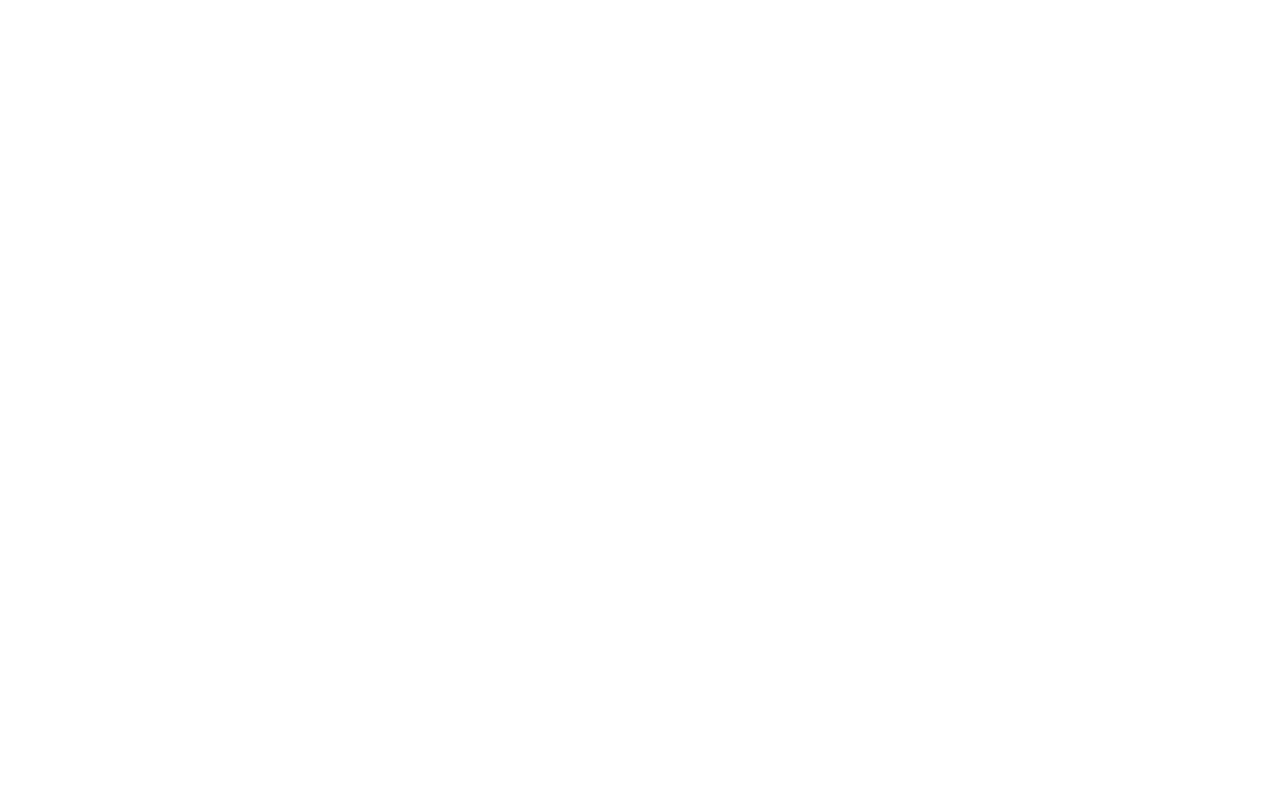
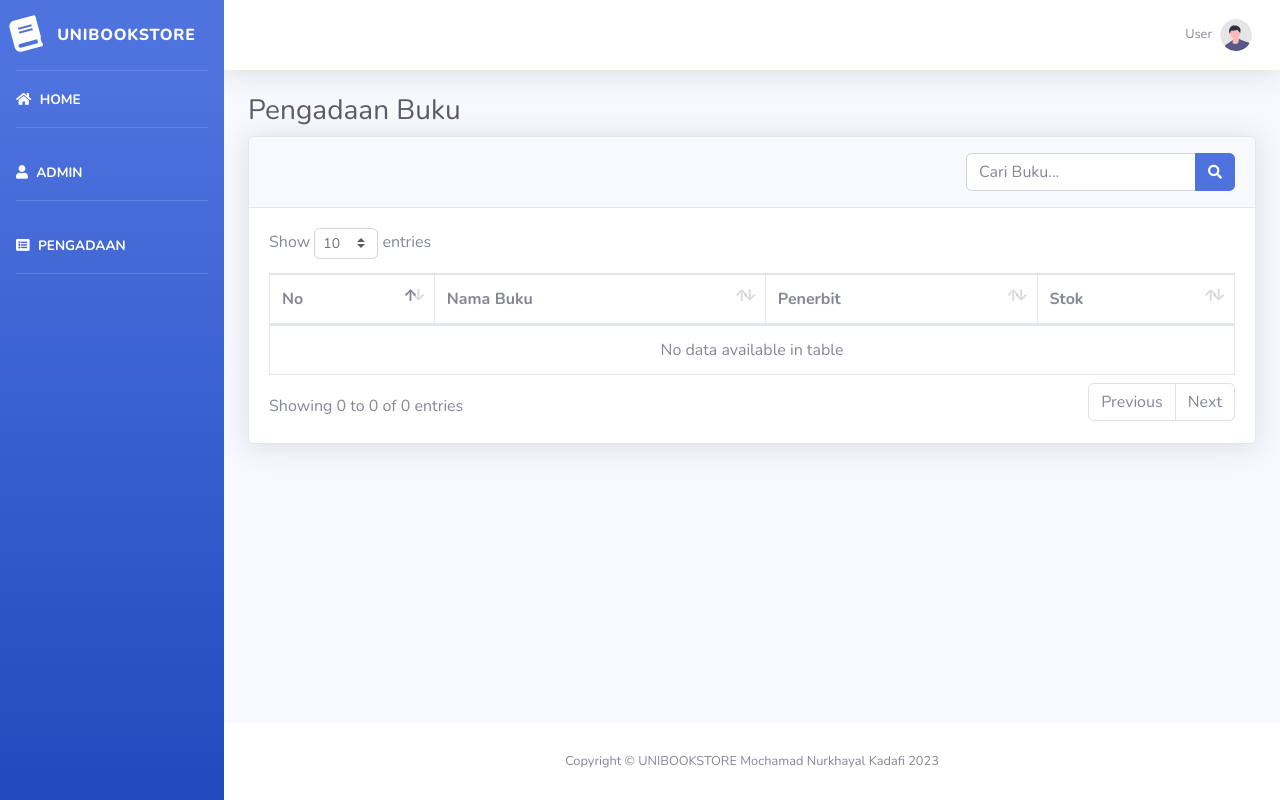
Before and after one commit to mnkadafi/UNIBOOKSTORE, a PHP site: page /pengadaan.php in a window 1280 px wide. Before the commit the page is empty. Run offline with PHP 8.4, Linux system fonts and the light colour scheme; data that the repository does not hold is empty.

Commit message:
update complete

```diff
--- a/navigation.php
+++ b/navigation.php
@@ -1,29 +1,3 @@
-<!DOCTYPE html>
-<html lang="en">
-
-<head>
-    <meta charset="utf-8">
-    <meta http-equiv="X-UA-Compatible" content="IE=edge">
-    <meta name="viewport" content="width=device-width, initial-scale=1, shrink-to-fit=no">
-    <meta name="description" content="">
-    <meta name="author" content="">
-
-    <title>
-        UNIBOOKSTORE
-    </title>
-
-    <!-- Custom fonts for this template-->
-    <link href="vendor/fontawesome-free/css/all.min.css" rel="stylesheet" type="text/css">
-    <link
-        href="https://fonts.googleapis.com/css?family=Nunito:200,200i,300,300i,400,400i,600,600i,700,700i,800,800i,900,900i"
-        rel="stylesheet">
-
-    <!-- Custom styles for this template-->
-    <link href="css/sb-admin-2.min.css" rel="stylesheet">
-    <link href="vendor/datatables/dataTables.bootstrap4.min.css" rel="stylesheet">
-
-</head>
-
 <body id="page-top">
 
     <!-- Page Wrapper -->
--- a/pengadaan.php
+++ b/pengadaan.php
@@ -0,0 +1,134 @@
+<?php include 'config.php' ?>
+
+<!DOCTYPE html>
+<html lang="en">
+
+<head>
+    <meta charset="utf-8">
+    <meta http-equiv="X-UA-Compatible" content="IE=edge">
+    <meta name="viewport" content="width=device-width, initial-scale=1, shrink-to-fit=no">
+    <meta name="description" content="">
+    <meta name="author" content="">
+
+    <title>
+        Halaman Pengadaan
+    </title>
+
+    <!-- Custom fonts for this template-->
+    <link href="vendor/fontawesome-free/css/all.min.css" rel="stylesheet" type="text/css">
+    <link
+        href="https://fonts.googleapis.com/css?family=Nunito:200,200i,300,300i,400,400i,600,600i,700,700i,800,800i,900,900i"
+        rel="stylesheet">
+
+    <!-- Custom styles for this template-->
+    <link href="css/sb-admin-2.min.css" rel="stylesheet">
+    <link href="vendor/datatables/dataTables.bootstrap4.min.css" rel="stylesheet">
+
+</head>
+
+<?php include 'navigation.php' ?>
+
+<!-- Begin Page Content -->
+<div class="container-fluid">
+
+    <!-- Page Heading -->
+    <h1 class="h3 mb-2 text-gray-800">Pengadaan Buku</h1>
+
+    <div class="card shadow mb-4">
+        <div class="card-header py-3">
+        <div class="row">
+            <div class="col-xl-12">
+                <div class="float-right">
+                <form action="pengadaan.php" method="post" class="d-none d-sm-inline-block form-inline mr-auto ml-md-0 my-2 my-md-0 mw-100 navbar-search">
+                    <div class="input-group">
+                        <input type="text" class="form-control border-1 medium" name="keyword" placeholder="Cari Buku..." id="keyword" aria-label="Search" aria-describedby="basic-addon2" value="<?php if(isset($_POST['keyword'])) { echo $keyword; } ?>">
+
+                        <div class="input-group-append">
+                            <button type="submit" class="btn btn-primary"><i class="fas fa-search fa-sm"></i></button>
+                        </div>
+                    </div>
+                </form>
+                </div>
+                <!-- Topbar Navbar -->
+                <ul class="navbar-nav ml-auto">
+                    <!-- Nav Item - Search Dropdown (Visible Only XS) -->
+                    <li class="nav-item dropdown no-arrow d-sm-none">
+                        <a class="nav-link dropdown-toggle" href="#" id="searchDropdown" role="button"
+                            data-toggle="dropdown" aria-haspopup="true" aria-expanded="false">
+                            <i class="fas fa-search fa-fw"></i>
+                        </a>
+                        <!-- Dropdown - Messages -->
+                        <div class="dropdown-menu dropdown-menu-right p-3 shadow animated--grow-in"
+                            aria-labelledby="searchDropdown">
+                            <form action="index.php" class="form-inline mr-auto w-100 navbar-search">
+                                <div class="input-group">
+                                    <input type="text" class="form-control bg-light border-0 small"
+                                        placeholder="Search for..." aria-label="Search" aria-describedby="basic-addon2">
+                                    <div class="input-group-append">
+                                        <button type="submit" class="btn btn-primary"><i class="fas fa-search fa-sm"></i></button>
+                                    </div>
+                                </div>
+                            </form>
+                        </div>
+                    </li>
+                </ul>
+            </div>
+        </div>
+    </div>
+
+        <div class="card-body">
+            <div class="table-responsive">
+                <table class="table table-bordered" id="dataTable" width="100%" cellspacing="0">
+                    <thead>
+                        <tr>
+                            <th>No</th>
+                            <th>Nama Buku</th>
+                            <th>Penerbit</th>
+                            <th>Stok</th>
+                        </tr>
+                    </thead>
+                    <tbody>
+                        <?php
+
+                        if(isset($_POST['keyword'])){
+                            $keyword = $_POST['keyword'];
+                            $result = mysqli_query($conn, "SELECT * FROM tbl_buku as b LEFT JOIN tbl_penerbit as p ON b.id_penerbit = p.id_penerbit WHERE b.nama_buku like '%".$keyword."%' ORDER BY stok ASC");
+                        } else {
+                            $result = mysqli_query($conn, "SELECT * FROM tbl_buku as b LEFT JOIN tbl_penerbit as p ON b.id_penerbit = p.id_penerbit ORDER BY stok ASC");
+                        }
+
+                        if (!$result) {
+                            echo mysqli_error($conn);
+                        }
+
+                        $no = 1;
+                        while ($data = mysqli_fetch_array($result)) {
+                            ?>
+                        <tr>
+                            <td>
+                                <?php echo $no; ?>
+                            </td>
+                            <td>
+                                <?php echo $data['nama_buku'] ?>
+                            </td>
+                            <td>
+                                <?php echo number_format($data['nama']) ?>
+                            </td>
+                            <td>
+                                <?php echo number_format($data['stok']) ?>
+                            </td>
+                        </tr>
+                        <?php
+                            $no++;
+                        }
+                        ?>
+                    </tbody>
+                </table>
+            </div>
+        </div>
+    </div>
+
+</div>
+<!-- /.container-fluid -->
+
+<?php include 'footer.php' ?>
```
Also changed, not shown: admin.php (+27 -0 lines), index.php (+27 -0 lines).
